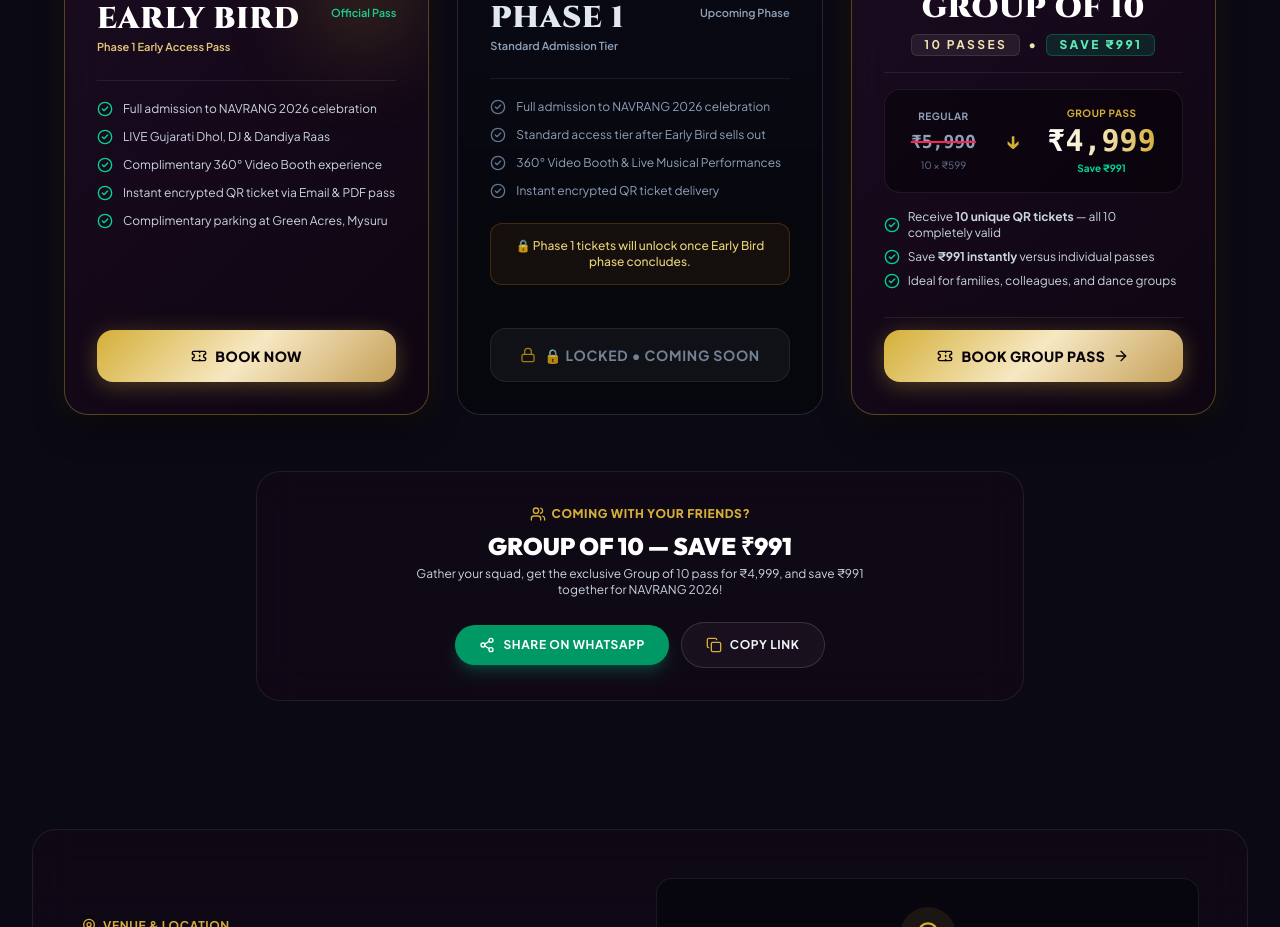
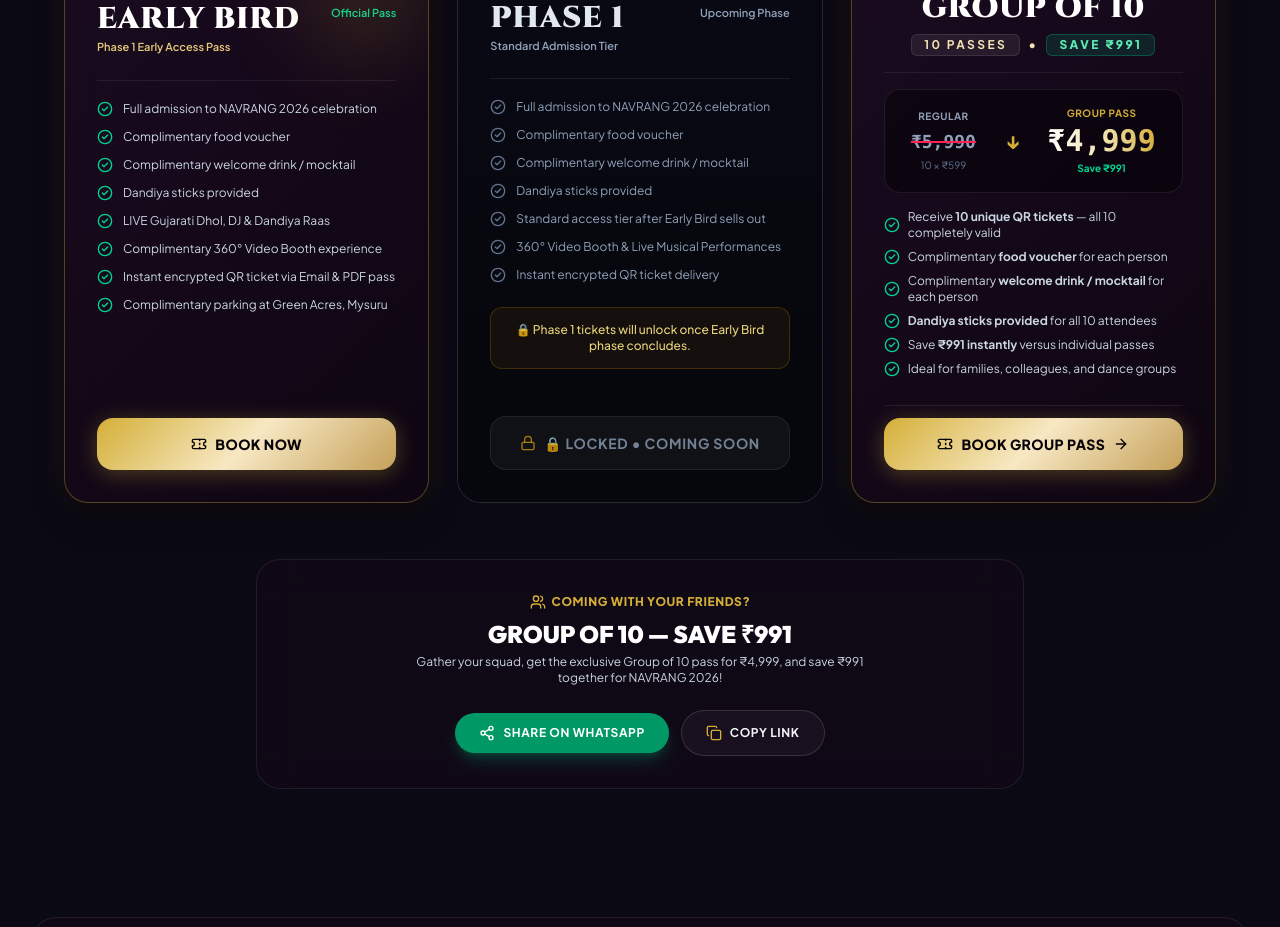
Before and after one commit to VinayCM18/Garba-event, a React (Vite) app in the folder frontend/: page / in a window 1280 px wide. Shown: the part 3580-4507 px from the top of the page. Built offline with nearby package versions, Linux system fonts and the light colour scheme; no server answers.

Commit message:
feat(passes): add food, drinks, and dandiya sticks under all passes

```diff
--- a/frontend/src/pages/BookingPage.tsx
+++ b/frontend/src/pages/BookingPage.tsx
@@ -785,6 +785,22 @@
                       </div>
                       <h3 className="text-xl font-black text-white mt-1 font-['Outfit']">{offer.title}</h3>
                       <p className="text-xs text-slate-300 mt-2 leading-relaxed">{offer.description}</p>
+
+                      {/* Pass Inclusions */}
+                      <div className="mt-3 pt-3 border-t border-white/[0.08] space-y-1.5 text-xs text-slate-300">
+                        <div className="flex items-center gap-2">
+                          <CheckCircle2 className="w-3.5 h-3.5 text-emerald-400 shrink-0" />
+                          <span>Complimentary food voucher</span>
+                        </div>
+                        <div className="flex items-center gap-2">
+                          <CheckCircle2 className="w-3.5 h-3.5 text-emerald-400 shrink-0" />
+                          <span>Complimentary welcome drink / mocktail</span>
+                        </div>
+                        <div className="flex items-center gap-2">
+                          <CheckCircle2 className="w-3.5 h-3.5 text-emerald-400 shrink-0" />
+                          <span>Dandiya sticks provided</span>
+                        </div>
+                      </div>
                     </div>
 
                     <div className="mt-6 pt-5 border-t border-white/[0.08]">
@@ -915,6 +931,22 @@
                         <AlertCircle className="w-4 h-4 text-amber-400 shrink-0" />
                         <span>Aadhaar card / valid ID proof required at entry.</span>
                       </div>
+
+                      {/* Pass Inclusions */}
+                      <div className="mt-3 pt-3 border-t border-white/[0.08] space-y-1.5 text-xs text-slate-300">
+                        <div className="flex items-center gap-2">
+                          <CheckCircle2 className="w-3.5 h-3.5 text-emerald-400 shrink-0" />
+                          <span>Complimentary food voucher</span>
+                        </div>
+                        <div className="flex items-center gap-2">
+                          <CheckCircle2 className="w-3.5 h-3.5 text-emerald-400 shrink-0" />
+                          <span>Complimentary welcome drink / mocktail</span>
+                        </div>
+                        <div className="flex items-center gap-2">
+                          <CheckCircle2 className="w-3.5 h-3.5 text-emerald-400 shrink-0" />
+                          <span>Dandiya sticks provided</span>
+                        </div>
+                      </div>
                     </div>
 
                     <div className="mt-6 pt-5 border-t border-white/[0.08]">
@@ -1042,6 +1074,22 @@
                     </div>
                     <h3 className="text-xl font-black text-slate-300 mt-1 font-['Outfit']">{offer.title}</h3>
                     <p className="text-xs text-slate-500 mt-2 leading-relaxed">{offer.description}</p>
+
+                    {/* Pass Inclusions */}
+                    <div className="mt-3 pt-3 border-t border-white/[0.06] space-y-1.5 text-xs text-slate-500">
+                      <div className="flex items-center gap-2">
+                        <CheckCircle2 className="w-3.5 h-3.5 text-slate-600 shrink-0" />
+                        <span>Complimentary food voucher</span>
+                      </div>
+                      <div className="flex items-center gap-2">
+                        <CheckCircle2 className="w-3.5 h-3.5 text-slate-600 shrink-0" />
+                        <span>Complimentary welcome drink / mocktail</span>
+                      </div>
+                      <div className="flex items-center gap-2">
+                        <CheckCircle2 className="w-3.5 h-3.5 text-slate-600 shrink-0" />
+                        <span>Dandiya sticks provided</span>
+                      </div>
+                    </div>
                   </div>
 
                   <div className="mt-6 pt-5 border-t border-white/[0.06]">
--- a/frontend/src/pages/HomePage.tsx
+++ b/frontend/src/pages/HomePage.tsx
@@ -609,6 +609,18 @@
                 </div>
                 <div className="flex items-center gap-2.5">
                   <CheckCircle2 className="w-4 h-4 text-emerald-400 shrink-0" />
+                  <span>Complimentary food voucher</span>
+                </div>
+                <div className="flex items-center gap-2.5">
+                  <CheckCircle2 className="w-4 h-4 text-emerald-400 shrink-0" />
+                  <span>Complimentary welcome drink / mocktail</span>
+                </div>
+                <div className="flex items-center gap-2.5">
+                  <CheckCircle2 className="w-4 h-4 text-emerald-400 shrink-0" />
+                  <span>Dandiya sticks provided</span>
+                </div>
+                <div className="flex items-center gap-2.5">
+                  <CheckCircle2 className="w-4 h-4 text-emerald-400 shrink-0" />
                   <span>LIVE Gujarati Dhol, DJ & Dandiya Raas</span>
                 </div>
                 <div className="flex items-center gap-2.5">
@@ -667,6 +679,18 @@
                 <div className="flex items-center gap-2.5">
                   <CheckCircle2 className="w-4 h-4 text-slate-500 shrink-0" />
                   <span>Full admission to NAVRANG 2026 celebration</span>
+                </div>
+                <div className="flex items-center gap-2.5">
+                  <CheckCircle2 className="w-4 h-4 text-slate-500 shrink-0" />
+                  <span>Complimentary food voucher</span>
+                </div>
+                <div className="flex items-center gap-2.5">
+                  <CheckCircle2 className="w-4 h-4 text-slate-500 shrink-0" />
+                  <span>Complimentary welcome drink / mocktail</span>
+                </div>
+                <div className="flex items-center gap-2.5">
+                  <CheckCircle2 className="w-4 h-4 text-slate-500 shrink-0" />
+                  <span>Dandiya sticks provided</span>
                 </div>
                 <div className="flex items-center gap-2.5">
                   <CheckCircle2 className="w-4 h-4 text-slate-500 shrink-0" />
@@ -751,6 +775,18 @@
                 <div className="flex items-center gap-2">
                   <CheckCircle2 className="w-4 h-4 text-emerald-400 shrink-0" />
                   <span>Receive <strong>10 unique QR tickets</strong> — all 10 completely valid</span>
+                </div>
+                <div className="flex items-center gap-2">
+                  <CheckCircle2 className="w-4 h-4 text-emerald-400 shrink-0" />
+                  <span>Complimentary <strong>food voucher</strong> for each person</span>
+                </div>
+                <div className="flex items-center gap-2">
+                  <CheckCircle2 className="w-4 h-4 text-emerald-400 shrink-0" />
+                  <span>Complimentary <strong>welcome drink / mocktail</strong> for each person</span>
+                </div>
+                <div className="flex items-center gap-2">
+                  <CheckCircle2 className="w-4 h-4 text-emerald-400 shrink-0" />
+                  <span><strong>Dandiya sticks provided</strong> for all 10 attendees</span>
                 </div>
                 <div className="flex items-center gap-2">
                   <CheckCircle2 className="w-4 h-4 text-emerald-400 shrink-0" />
```
